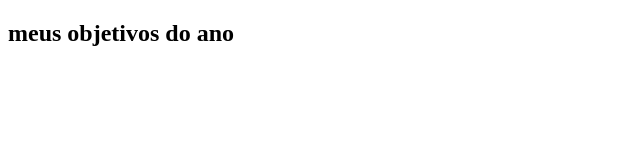
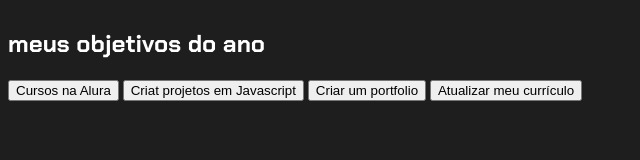
Before and after one commit to vinidente/ALURA-3-ANO, a plain HTML site: page index.html in a window 1280 px wide. Shown: the whole page, without its empty margins (0-640 px from the left). Drawn offline with Linux system fonts and the light colour scheme.

Commit message:
Update index.html

```diff
--- a/index.html
+++ b/index.html
@@ -3,11 +3,18 @@
 <head>
     <meta charset="UTF-8">
     <meta name="viewport" content="width=device-width, initial-scale=1.0">
-    <title>Document</title>
+    <title>meus objetivos no ano</title>
+    <link rel="stylesheet" href="style.css">
 </head>
 <body>
     <sction class="conteudo-principal"></sction>
-    <h2 class="titulo-principal">meus objetivos do ano</h2>
-    <div class="botoes"></div>
+        <h2 class="titulo-principal">meus objetivos do ano</h2>
+        <div class="botoes"></div>
+           <button class="botao">Cursos na Alura</button>
+           <button class="botao">Criat projetos em Javascript</button>
+           <button class="botao">Criar um portfolio</button>
+           <button class="botao">Atualizar meu currículo</button>
+       </div>
+    </section>
 </body>
-</html
+</html>
```
